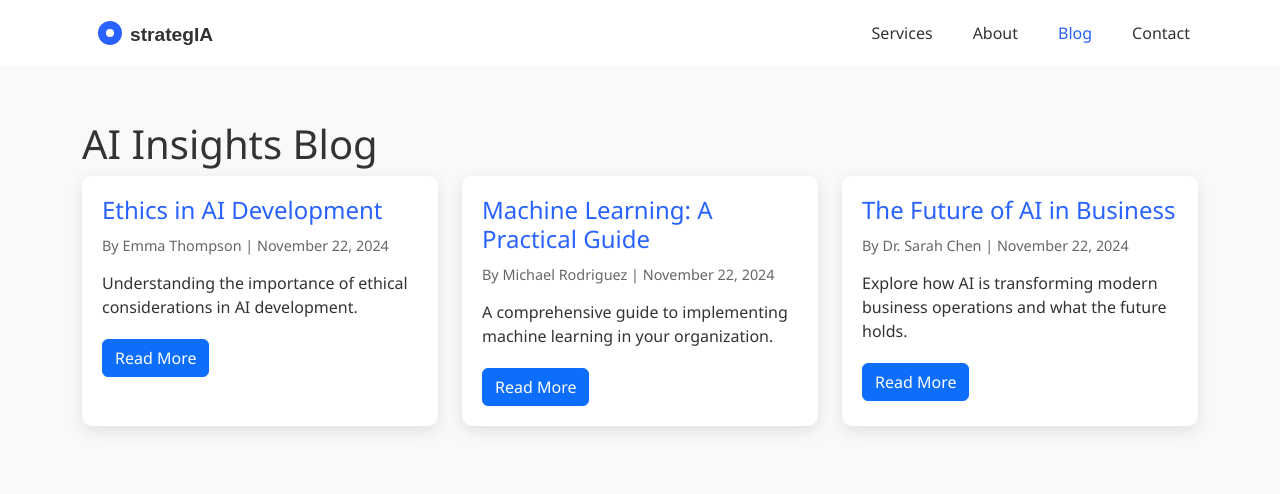
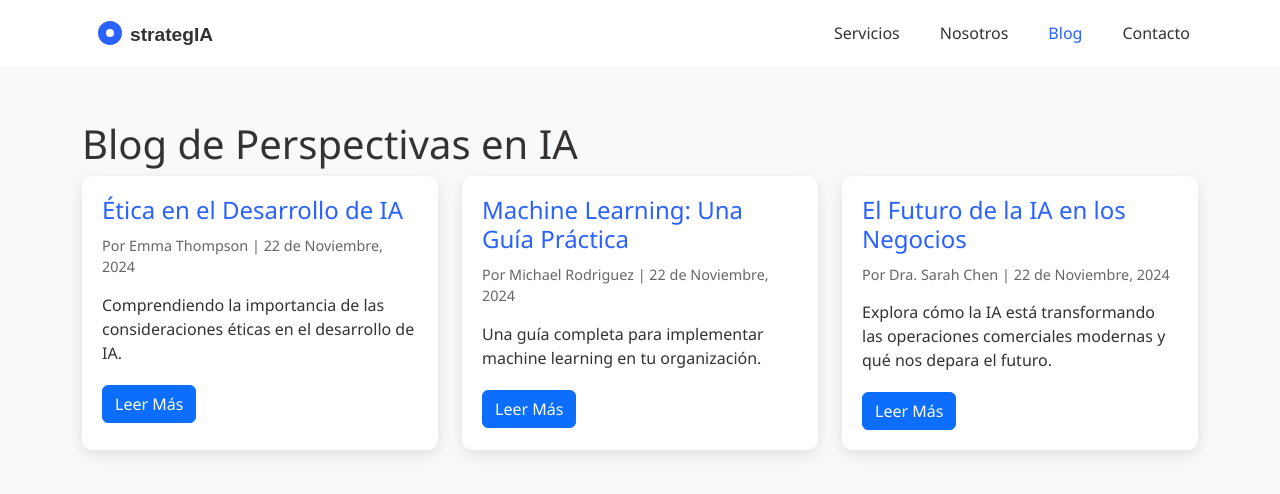
Before and after one commit to martinlengua/strategiaIA-web, a Flask app: page /blog in a window 1280 px wide. Shown: the top 494 px of the page. Run offline with Flask 3, Linux system fonts and the light colour scheme; data comes from the database, SQL or seed files in the repository.

```diff
--- a/app.py
+++ b/app.py
@@ -3,6 +3,7 @@ from flask import Flask, render_template, request, jsonify
 from flask_sqlalchemy import SQLAlchemy
 from sqlalchemy.orm import DeclarativeBase
 from datetime import datetime
+import locale
 
 class Base(DeclarativeBase):
     pass
@@ -17,56 +18,80 @@ db.init_app(app)
 
 from models import Contact, Blog
 
+# Spanish month names
+SPANISH_MONTHS = {
+    'January': 'Enero',
+    'February': 'Febrero',
+    'March': 'Marzo',
+    'April': 'Abril',
+    'May': 'Mayo',
+    'June': 'Junio',
+    'July': 'Julio',
+    'August': 'Agosto',
+    'September': 'Septiembre',
+    'October': 'Octubre',
+    'November': 'Noviembre',
+    'December': 'Diciembre'
+}
+
+@app.template_filter('spanish_date')
+def spanish_date_filter(date):
+    eng_date = date.strftime('%d de %B, %Y')
+    for eng, esp in SPANISH_MONTHS.items():
+        if eng in eng_date:
+            return eng_date.replace(eng, esp)
+    return eng_date
+
 def init_sample_blog_posts():
     # Check if we already have blog posts
     if Blog.query.count() == 0:
         sample_posts = [
             {
-                'title': 'The Future of AI in Business',
-                'content': '''<p>Artificial Intelligence is revolutionizing the way businesses operate. From automated customer service to predictive analytics, AI is becoming an integral part of modern business operations.</p>
+                'title': 'El Futuro de la IA en los Negocios',
+                'content': '''<p>La Inteligencia Artificial está revolucionando la forma en que operan las empresas. Desde la atención al cliente automatizada hasta el análisis predictivo, la IA se está convirtiendo en una parte integral de las operaciones comerciales modernas.</p>
 
-<p>Key areas where AI is making an impact:</p>
+<p>Áreas clave donde la IA está generando impacto:</p>
 <ul>
-<li>Customer Service Automation</li>
-<li>Predictive Analytics</li>
-<li>Process Optimization</li>
-<li>Decision Making Support</li>
+<li>Automatización de Servicio al Cliente</li>
+<li>Análisis Predictivo</li>
+<li>Optimización de Procesos</li>
+<li>Soporte en Toma de Decisiones</li>
 </ul>
 
-<p>As we look to the future, the integration of AI in business processes will only deepen, creating more efficient and intelligent organizations.</p>''',
-                'summary': 'Explore how AI is transforming modern business operations and what the future holds.',
-                'author': 'Dr. Sarah Chen'
+<p>Mirando hacia el futuro, la integración de la IA en los procesos empresariales solo se profundizará, creando organizaciones más eficientes e inteligentes.</p>''',
+                'summary': 'Explora cómo la IA está transformando las operaciones comerciales modernas y qué nos depara el futuro.',
+                'author': 'Dra. Sarah Chen'
             },
             {
-                'title': 'Machine Learning: A Practical Guide',
-                'content': '''<p>Machine Learning has emerged as a crucial technology in the modern digital landscape. This guide explores practical applications and implementation strategies.</p>
+                'title': 'Machine Learning: Una Guía Práctica',
+                'content': '''<p>El Machine Learning ha emergido como una tecnología crucial en el panorama digital moderno. Esta guía explora aplicaciones prácticas y estrategias de implementación.</p>
 
-<p>Essential components of ML implementation:</p>
+<p>Componentes esenciales de la implementación de ML:</p>
 <ul>
-<li>Data Collection and Preparation</li>
-<li>Model Selection</li>
-<li>Training and Validation</li>
-<li>Deployment and Monitoring</li>
+<li>Recolección y Preparación de Datos</li>
+<li>Selección de Modelos</li>
+<li>Entrenamiento y Validación</li>
+<li>Despliegue y Monitoreo</li>
 </ul>
 
-<p>Understanding these fundamentals is key to successful ML implementation in any organization.</p>''',
-                'summary': 'A comprehensive guide to implementing machine learning in your organization.',
+<p>Comprender estos fundamentos es clave para una implementación exitosa de ML en cualquier organización.</p>''',
+                'summary': 'Una guía completa para implementar machine learning en tu organización.',
                 'author': 'Michael Rodriguez'
             },
             {
-                'title': 'Ethics in AI Development',
-                'content': '''<p>As AI becomes more prevalent in our daily lives, ethical considerations in AI development are more important than ever.</p>
+                'title': 'Ética en el Desarrollo de IA',
+                'content': '''<p>A medida que la IA se vuelve más presente en nuestra vida diaria, las consideraciones éticas en su desarrollo son más importantes que nunca.</p>
 
-<p>Key ethical considerations:</p>
+<p>Consideraciones éticas clave:</p>
 <ul>
-<li>Data Privacy and Security</li>
-<li>Algorithmic Bias</li>
-<li>Transparency and Accountability</li>
-<li>Social Impact</li>
+<li>Privacidad y Seguridad de Datos</li>
+<li>Sesgos Algorítmicos</li>
+<li>Transparencia y Responsabilidad</li>
+<li>Impacto Social</li>
 </ul>
 
-<p>Developing AI systems with strong ethical principles is crucial for building trust and ensuring positive societal impact.</p>''',
-                'summary': 'Understanding the importance of ethical considerations in AI development.',
+<p>Desarrollar sistemas de IA con principios éticos sólidos es crucial para construir confianza y asegurar un impacto social positivo.</p>''',
+                'summary': 'Comprendiendo la importancia de las consideraciones éticas en el desarrollo de IA.',
                 'author': 'Emma Thompson'
             }
         ]
@@ -88,7 +113,7 @@ def blog():
         posts = Blog.query.order_by(Blog.created_at.desc()).all()
         return render_template('blog.html', posts=posts)
     except Exception as e:
-        app.logger.error(f"Error fetching blog posts: {str(e)}")
+        app.logger.error(f"Error al obtener posts del blog: {str(e)}")
         return render_template('blog.html', posts=[])
 
 @app.route('/blog/<int:post_id>')
@@ -97,23 +122,22 @@ def blog_post(post_id):
         post = Blog.query.get_or_404(post_id)
         return render_template('blog_post.html', post=post)
     except Exception as e:
-        app.logger.error(f"Error fetching blog post {post_id}: {str(e)}")
-        return render_template('error.html', message="Blog post not found"), 404
+        app.logger.error(f"Error al obtener el post {post_id}: {str(e)}")
+        return render_template('error.html', message="Post del blog no encontrado"), 404
 
 @app.route('/submit_contact', methods=['POST'])
 def submit_contact():
     try:
         data = request.form
-        contact = Contact(
-            name=data['name'],
-            email=data['email'],
-            message=data['message']
-        )
+        contact = Contact()
+        contact.name = data['name']
+        contact.email = data['email']
+        contact.message = data['message']
         db.session.add(contact)
         db.session.commit()
         return jsonify({"status": "success"})
     except Exception as e:
-        app.logger.error(f"Error submitting contact form: {str(e)}")
+        app.logger.error(f"Error al enviar el formulario de contacto: {str(e)}")
         return jsonify({"status": "error", "message": str(e)})
 
 with app.app_context():
--- a/templates/blog.html
+++ b/templates/blog.html
@@ -13,16 +13,16 @@
         <div class="collapse navbar-collapse" id="navbarNav">
             <ul class="navbar-nav ms-auto">
                 <li class="nav-item">
-                    <a class="nav-link" href="/#services">Services</a>
+                    <a class="nav-link" href="/#services">Servicios</a>
                 </li>
                 <li class="nav-item">
-                    <a class="nav-link" href="/#about">About</a>
+                    <a class="nav-link" href="/#about">Nosotros</a>
                 </li>
                 <li class="nav-item">
                     <a class="nav-link active" href="/blog">Blog</a>
                 </li>
                 <li class="nav-item">
-                    <a class="nav-link" href="/#contact">Contact</a>
+                    <a class="nav-link" href="/#contact">Contacto</a>
                 </li>
             </ul>
         </div>
@@ -32,16 +32,16 @@
 <!-- Blog Section -->
 <section class="blog-section">
     <div class="container">
-        <h1 class="section-title">AI Insights Blog</h1>
+        <h1 class="section-title">Blog de Perspectivas en IA</h1>
         <div class="row">
             {% for post in posts %}
             <div class="col-lg-4 col-md-6 mb-4">
                 <div class="blog-card">
                     <div class="blog-content">
                         <h2>{{ post.title }}</h2>
-                        <p class="blog-meta">By {{ post.author }} | {{ post.created_at.strftime('%B %d, %Y') }}</p>
+                        <p class="blog-meta">Por {{ post.author }} | {{ post.created_at|spanish_date }}</p>
                         <p class="blog-summary">{{ post.summary }}</p>
-                        <a href="{{ url_for('blog_post', post_id=post.id) }}" class="btn btn-primary">Read More</a>
+                        <a href="{{ url_for('blog_post', post_id=post.id) }}" class="btn btn-primary">Leer Más</a>
                     </div>
                 </div>
             </div>
```
Also changed, not shown: templates/blog_post.html (+6 -6 lines), templates/error.html (+5 -5 lines).
